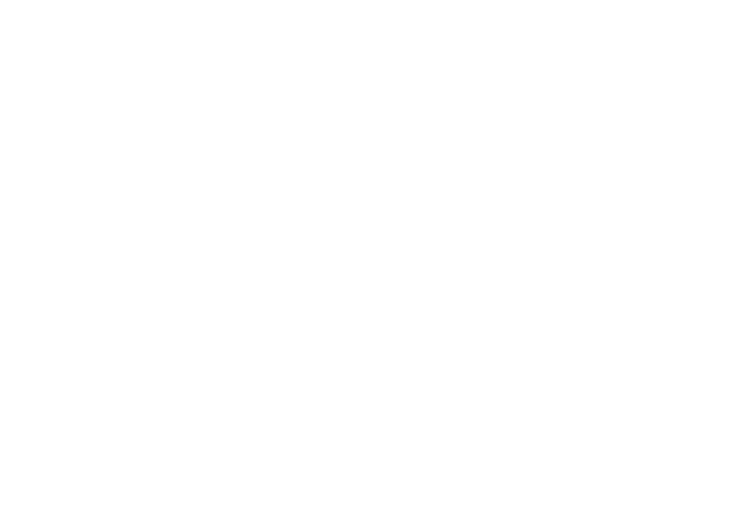
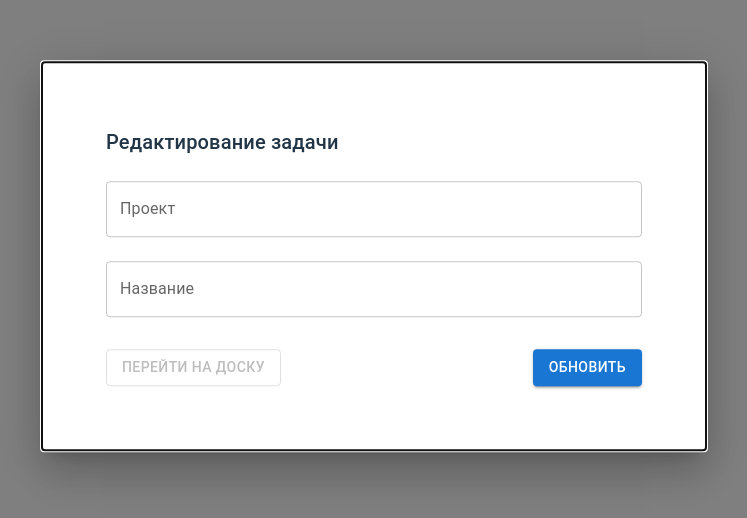
Before and after one commit to rawkward/project-management-system, a React (Vite) app: page / in a window 1280 px wide. Shown: the part 144-662 px from the top of the page, without its empty margins (266-1013 px from the left). Built offline with nearby package versions, Linux system fonts and the light colour scheme.

Commit message:
created modal, form and validation

```diff
--- a/package.json
+++ b/package.json
@@ -14,6 +14,7 @@
     "@emotion/react": "^11.14.0",
     "@emotion/styled": "^11.14.0",
     "@fontsource/roboto": "^5.2.5",
+    "@hookform/resolvers": "^5.0.1",
     "@mui/material": "^7.0.2",
     "@tanstack/react-query": "^5.72.1",
     "@tanstack/react-query-devtools": "^5.72.2",
--- a/src/App.tsx
+++ b/src/App.tsx
@@ -2,11 +2,14 @@
 import { RouterProvider } from "react-router";
 import { router } from "./app/router/router";
 import { useQuery } from "@tanstack/react-query";
+import {TaskModalProvider} from "@/app/providers/IssueModalProvider.tsx";
 
 function App() {
 
   return (
-    <div></div>
+    <>
+      <TaskModalProvider />
+    </>
   );
 }
 
--- a/src/app/layout/Layout.tsx
+++ b/src/app/layout/Layout.tsx
@@ -2,8 +2,8 @@
 import { ReactNode } from "react";
 
 export const Layout = ({ children }: { children: ReactNode }) => (
-  <div>
+  <>
     <Header />
     <main>{children}</main>
-  </div>
+  </>
 );
--- /dev/null
+++ b/src/app/providers/IssueModalProvider.tsx
@@ -0,0 +1,16 @@
+import { useIssueModal } from "@/features/issues/model/useIssueModal.ts";
+import { IssueModal } from "@/features/issues/ui/IssueModal.tsx";
+
+export const TaskModalProvider = () => {
+  const { modalState, closeModal } = useIssueModal();
+
+  return modalState ? (
+    <IssueModal
+      mode={modalState.mode}
+      initialData={modalState.initialData}
+      currentBoardId={modalState.currentBoardId}
+      sourcePage={modalState.sourcePage}
+      onClose={closeModal}
+    />
+  ) : null;
+};
--- /dev/null
+++ b/src/features/issues/model/schema.ts
@@ -0,0 +1,11 @@
+import { z } from "zod";
+import { IssueFormValues} from "@/features/issues/types.ts";
+
+export const IssueSchema = z.object({
+  title: z.string().min(1, "Название обязательно"),
+  description: z.string().optional(),
+  priority: z.enum(["low", "medium", "high"]),
+  status: z.enum(["todo", "in_progress", "done"]),
+  assigneeId: z.string().optional(),
+  boardId: z.string().optional(),
+}) satisfies z.ZodType<IssueFormValues>;
--- /dev/null
+++ b/src/features/issues/model/useIssueModal.ts
@@ -0,0 +1,29 @@
+import {useState} from "react";
+import { Issue } from "../types";
+import {useLocation, useParams} from "react-router";
+
+export const useIssueModal = () => {
+  const [modalState, setModalState] = useState<{
+    mode: "create" | "edit";
+    initialData?: Partial<Issue>;
+  } | null>(null);
+
+  const location = useLocation();
+  const currentBoardId = useParams().boardId;
+
+  const openModal = (mode: "create" | "edit", data?: Partial<Issue>) => {
+    setModalState({ mode, initialData: data });
+  };
+
+  const closeModal = () => setModalState(null);
+
+  return {
+    modalState: {
+      ...modalState,
+      sourcePage: location.pathname.includes("boards") ? "boards" : "issues",
+      currentBoardId,
+    },
+    openModal,
+    closeModal,
+  };
+};
--- /dev/null
+++ b/src/features/issues/types.ts
@@ -0,0 +1,27 @@
+export type Issue = {
+  id: string;
+  title: string;
+  description?: string;
+  priority: "low" | "medium" | "high";
+  status: "todo" | "in_progress" | "done";
+  assigneeId?: string;
+  boardId?: string;
+  createdAt: Date;
+};
+
+export type IssueFormValues = Omit<Issue, "id" | "createdAt">;
+
+export type PriorityOption = {
+  value: Issue["priority"];
+  label: string;
+};
+
+export type StatusOption = {
+  value: Issue["status"];
+  label: string;
+};
+
+export type AssigneeOption = {
+  value: string;
+  label: string;
+};
--- /dev/null
+++ b/src/features/issues/ui/IssueModal.tsx
@@ -0,0 +1,114 @@
+import { Controller, useForm } from "react-hook-form";
+import { zodResolver } from "@hookform/resolvers/zod";
+import { IssueSchema } from "../model/schema";
+import { useEffect } from "react";
+import { useMutation, useQueryClient } from "@tanstack/react-query";
+import { Issue, IssueFormValues } from "../types";
+import { Modal } from "@/shared/ui/modal/Modal";
+import { Box, Button, TextField, Typography } from "@mui/material";
+import { Link } from "react-router";
+import { createIssue, updateIssue } from "../api/issueApi";
+
+type IssueModalProps = {
+  mode: "create" | "edit";
+  initialData?: Partial<Issue>;
+  currentBoardId?: string;
+  sourcePage?: "boards" | "issues";
+  onClose: () => void;
+};
+
+export const IssueModal = ({
+  mode,
+  initialData,
+  currentBoardId,
+  sourcePage,
+  onClose,
+}: IssueModalProps) => {
+  const {
+    control,
+    handleSubmit,
+    formState: { errors },
+    setValue,
+  } = useForm<IssueFormValues>({
+    resolver: zodResolver(IssueSchema),
+    defaultValues: {
+      ...initialData,
+      boardId: currentBoardId || initialData?.boardId,
+    },
+  });
+
+  useEffect(() => {
+    if (currentBoardId) {
+      setValue("boardId", currentBoardId);
+    }
+  }, [currentBoardId]);
+
+  const queryClient = useQueryClient();
+
+  const { mutateAsync } = useMutation<void, Error, IssueFormValues>({
+    mutationFn: mode === "create" ? createIssue : updateIssue,
+    onSuccess: () => {
+      queryClient.invalidateQueries({ queryKey: ["issues"] }); // Исправьте ключ на "issues"
+      onClose();
+    },
+  });
+
+  const handleFormSubmit = (data: IssueFormValues) => mutateAsync(data);
+
+  return (
+    <Modal open onClose={onClose}>
+      <Box sx={{ p: 4 }}>
+        <Typography variant="h6" gutterBottom>
+          {mode === "create" ? "Создание задачи" : "Редактирование задачи"}
+        </Typography>
+        <form onSubmit={handleSubmit(handleFormSubmit)}>
+          <Controller
+            name="boardId"
+            control={control}
+            render={({ field }) => (
+              <TextField
+                {...field}
+                label="Проект"
+                disabled={!!currentBoardId}
+                fullWidth
+                margin="normal"
+              />
+            )}
+          />
+
+          <Controller
+            name="title"
+            control={control}
+            render={({ field }) => (
+              <TextField
+                {...field}
+                label="Название"
+                error={!!errors.title}
+                helperText={errors.title?.message}
+                fullWidth
+                margin="normal"
+              />
+            )}
+          />
+
+          <Box sx={{ mt: 3, display: "flex", gap: 2 }}>
+            {sourcePage !== "boards" && (
+              <Button
+                variant="outlined"
+                component={Link}
+                to={`/boards/${initialData?.boardId}`}
+                disabled={!initialData?.boardId}
+              >
+                Перейти на доску
+              </Button>
+            )}
+
+            <Button type="submit" variant="contained" sx={{ ml: "auto" }}>
+              {mode === "create" ? "Создать" : "Обновить"}
+            </Button>
+          </Box>
+        </form>
+      </Box>
+    </Modal>
+  );
+};
--- /dev/null
+++ b/src/shared/ui/modal/Modal.tsx
@@ -0,0 +1,29 @@
+import { ReactNode } from "react";
+import {Box, Modal as MuiModal} from "@mui/material";
+
+const modalStyle = {
+  position: "absolute",
+  top: "50%",
+  left: "50%",
+  transform: "translate(-50%, -50%)",
+  width: 600,
+  bgcolor: "background.paper",
+  boxShadow: 24,
+  p: 4,
+};
+
+type TModalProps = {
+  open: boolean;
+  onClose: () => void;
+  children: ReactNode;
+};
+
+export const Modal = ({ open, onClose, children }: TModalProps) => {
+  return (
+    <MuiModal open={open} onClose={onClose}>
+      <Box sx={modalStyle}>
+        {children}
+      </Box>
+    </MuiModal>
+  );
+};
```
Also changed, not shown: src/shared/ui/header/Header.tsx (+20 -4 lines), src/shared/ui/header/index.ts (added), src/shared/ui/modal/index.ts (added), 1 other file (tests, documents, lock files or other folders).
